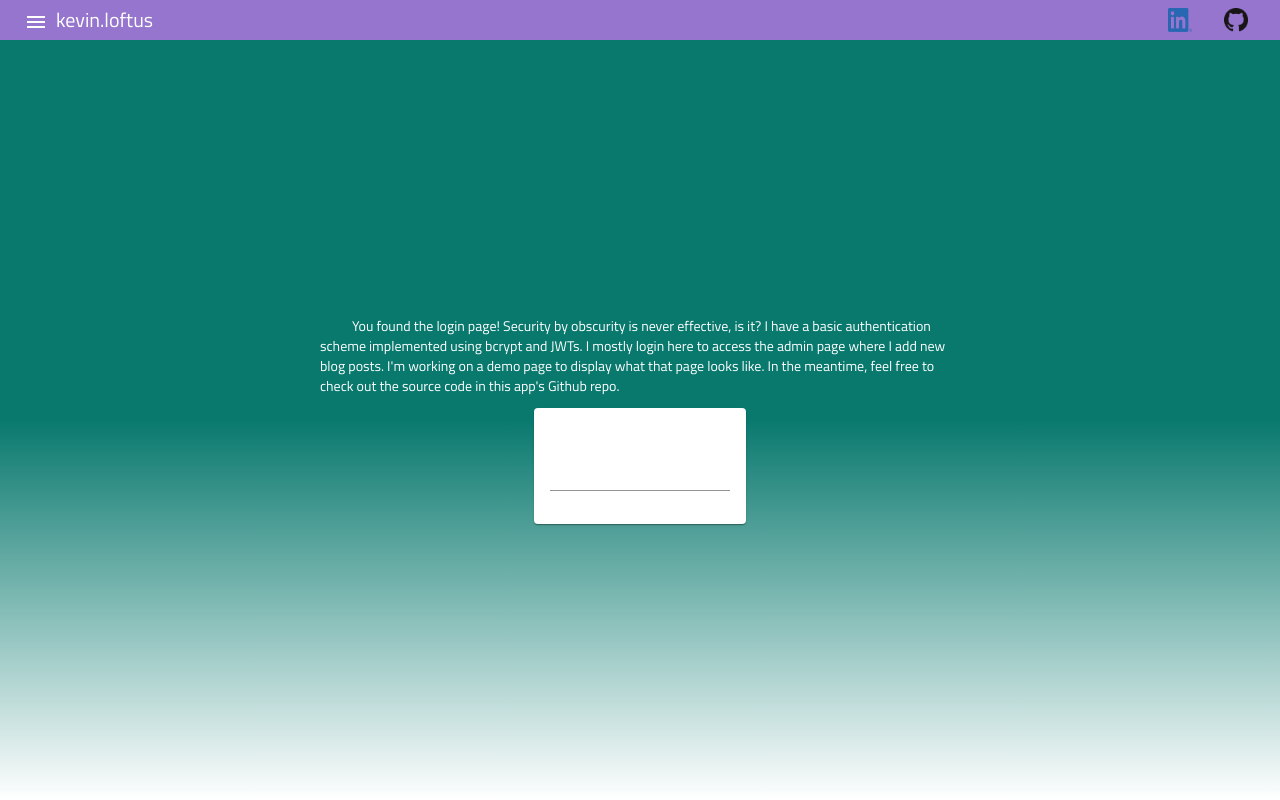
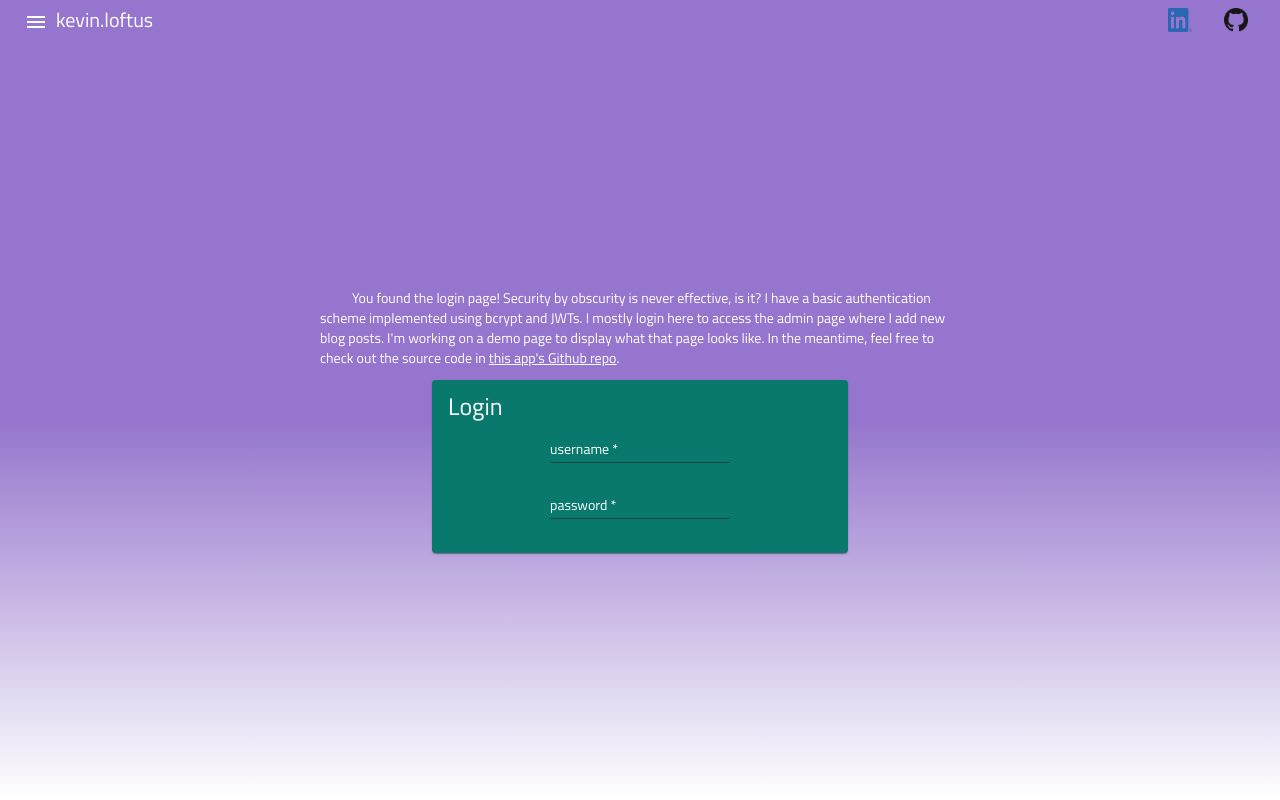
Before and after one commit to MrKevinJLoftus/loftus-dev, an Angular app: page /login in a window 1280 px wide. Built offline with nearby package versions, Linux system fonts and the light colour scheme.

Commit message:
Minor styling to the login page

```diff
--- a/src/app/pages/login/login.component.html
+++ b/src/app/pages/login/login.component.html
@@ -1,4 +1,7 @@
 <div class="container">
-  <p>You found the login page! Security by obscurity is never effective, is it? I have a basic authentication scheme implemented using bcrypt and JWTs. I mostly login here to access the admin page where I add new blog posts. I'm working on a demo page to display what that page looks like. In the meantime, feel free to check out the source code in this app's Github repo.</p>
+  <p>You found the login page! Security by obscurity is never effective, is it? I have a basic authentication scheme implemented using bcrypt and JWTs.
+    I mostly login here to access the admin page where I add new blog posts. I'm working on a demo page to display what that page looks like.
+    In the meantime, feel free to check out the source code in
+    <a href="https://github.com/MrKevinJLoftus/loftus-dev" target="_blank">this app's Github repo</a>.</p>
   <app-login-form></app-login-form>
 </div>
--- a/src/app/pages/login/login.component.scss
+++ b/src/app/pages/login/login.component.scss
@@ -2,7 +2,7 @@
 
 .container {
   height: 95vh;
-  background: linear-gradient($middleBlue 0%, $middleBlue 50%, #FFF 100%);
+  background: linear-gradient($primary-light 0%, $primary-light 50%, #FFF 100%);
   display: flex;
   justify-content: center;
   align-items: center;
--- a/src/app/shared/components/login/login.component.html
+++ b/src/app/shared/components/login/login.component.html
@@ -1,13 +1,25 @@
-<mat-card>
+<mat-card color="primary">
   <mat-card-title>
     Login
   </mat-card-title>
   <mat-card-content>
     <form [formGroup]="loginForm">
-      <mat-form-field>
-        <mat-label>username</mat-label>
-        <input matInput placeholder="Username" formControlName="username">
-      </mat-form-field>
+      <div class="form-fields">
+        <div class="field">
+          <mat-form-field>
+            <mat-label>username</mat-label>
+            <input matInput placeholder="Username" formControlName="username">
+            <mat-error *ngIf="loginForm.controls.username.errors?.required">username is required</mat-error>
+          </mat-form-field>
+        </div>
+        <div class="field">
+          <mat-form-field>
+            <mat-label>password</mat-label>
+            <input matInput placeholder="Password" formControlName="password">
+            <mat-error *ngIf="loginForm.controls.password.errors?.required">password is required</mat-error>
+          </mat-form-field>
+        </div>
+      </div>
     </form>
   </mat-card-content>
 </mat-card>
--- a/src/app/shared/components/login/login.component.scss
+++ b/src/app/shared/components/login/login.component.scss
@@ -0,0 +1,12 @@
+@import '../../../../variables.scss';
+
+mat-card {
+  background-color: $middleBlue;
+  width: 30vw;
+}
+.form-fields {
+  display: flex;
+  flex-direction: column;
+  justify-content: center;
+  align-items: center;
+}
```
